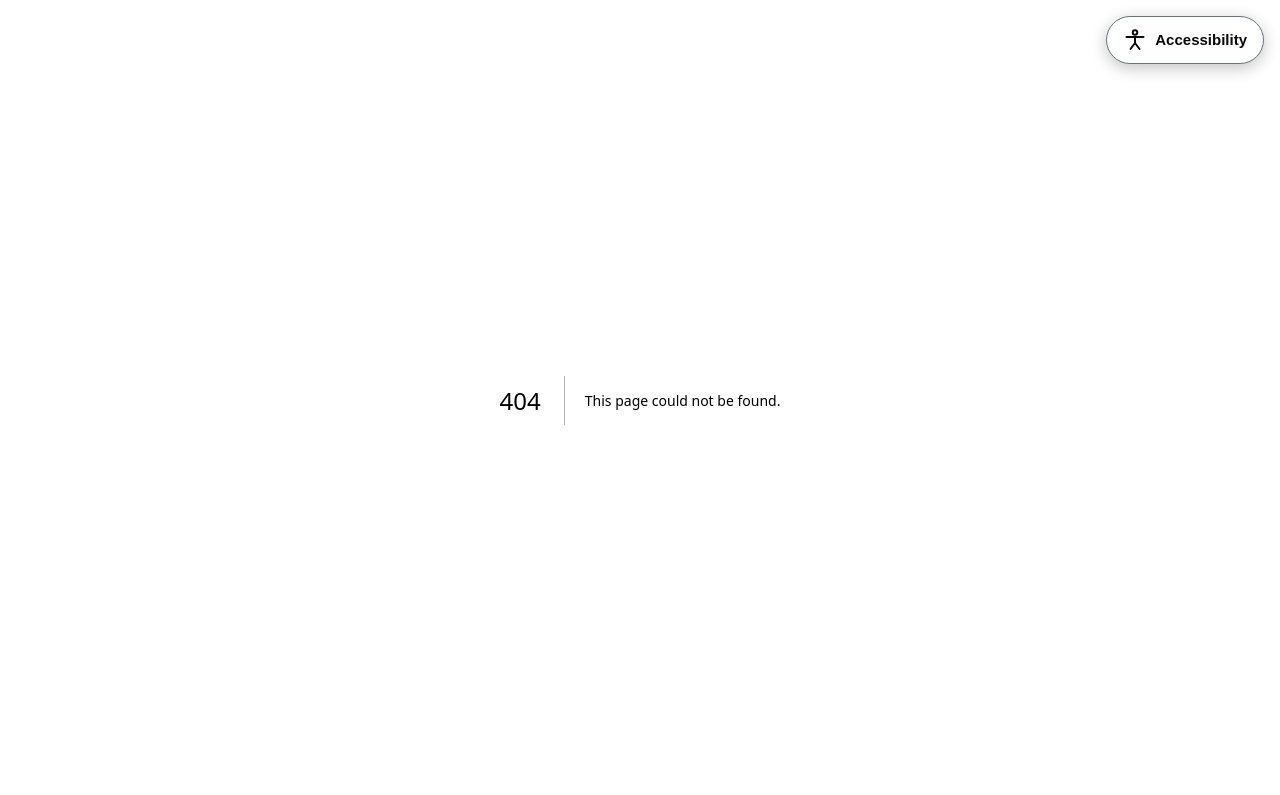
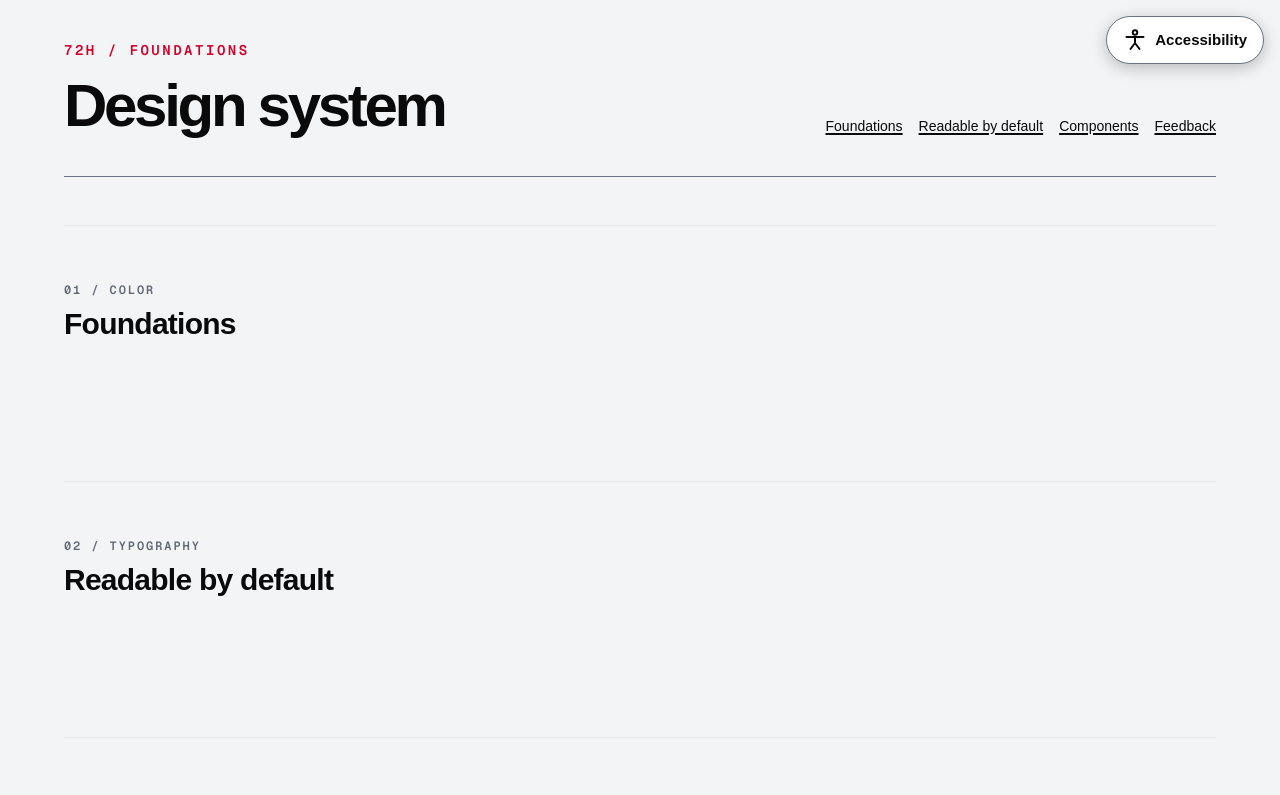
Before and after one commit to kubamilcarz/HackYeah2026-Defence, a Next.js app in the folder frontend/: page /design-system in a window 1280 px wide. Before the commit this address had no page. Shown: the top 795 px of the page. Built offline with nearby package versions, Linux system fonts and the light colour scheme.

Commit message:
feat: design system page

```diff
--- /dev/null
+++ b/frontend/app/design-system/page.tsx
@@ -0,0 +1,46 @@
+import type { Metadata } from "next";
+
+export const metadata: Metadata = {
+  title: "Design system | 72H",
+  description: "The 72H interface design system.",
+};
+
+const sections = [
+  ["01 / Color", "Foundations", "foundations"],
+  ["02 / Typography", "Readable by default", "type"],
+  ["03 / Actions & inputs", "Components", "components"],
+  ["04 / Status", "Feedback", "feedback"],
+] as const;
+
+export default function DesignSystemPage() {
+  return (
+    <main className="min-h-screen bg-[var(--surface-canvas)] px-5 py-6 text-[var(--content-primary)] sm:px-8 sm:py-10 lg:px-12">
+      <div className="mx-auto max-w-6xl">
+        <header className="mb-12 grid gap-8 border-b border-[var(--border-strong)] pb-10 lg:grid-cols-[1fr_auto] lg:items-end">
+          <div>
+            <p className="mb-4 font-mono text-sm font-semibold uppercase tracking-[0.18em] text-[var(--content-link)]">
+              72H / Foundations
+            </p>
+            <h1 className="max-w-3xl text-5xl font-semibold tracking-[-0.055em] sm:text-6xl">
+              Design system
+            </h1>
+          </div>
+          <nav aria-label="Design system sections" className="flex flex-wrap gap-x-4 gap-y-2 text-sm font-medium">
+            {sections.map(([, title, id]) => (
+              <a href={`#${id}`} key={id}>{title}</a>
+            ))}
+          </nav>
+        </header>
+
+        {sections.map(([eyebrow, title, id]) => (
+          <section className="min-h-52 scroll-mt-8 border-t border-[var(--border-subtle)] py-10 sm:min-h-64 sm:py-14" id={id} key={id}>
+            <p className="mb-2 font-mono text-xs font-semibold uppercase tracking-[0.16em] text-[var(--content-muted)]">
+              {eyebrow}
+            </p>
+            <h2 className="text-2xl font-semibold tracking-tight sm:text-3xl">{title}</h2>
+          </section>
+        ))}
+      </div>
+    </main>
+  );
+}
```
